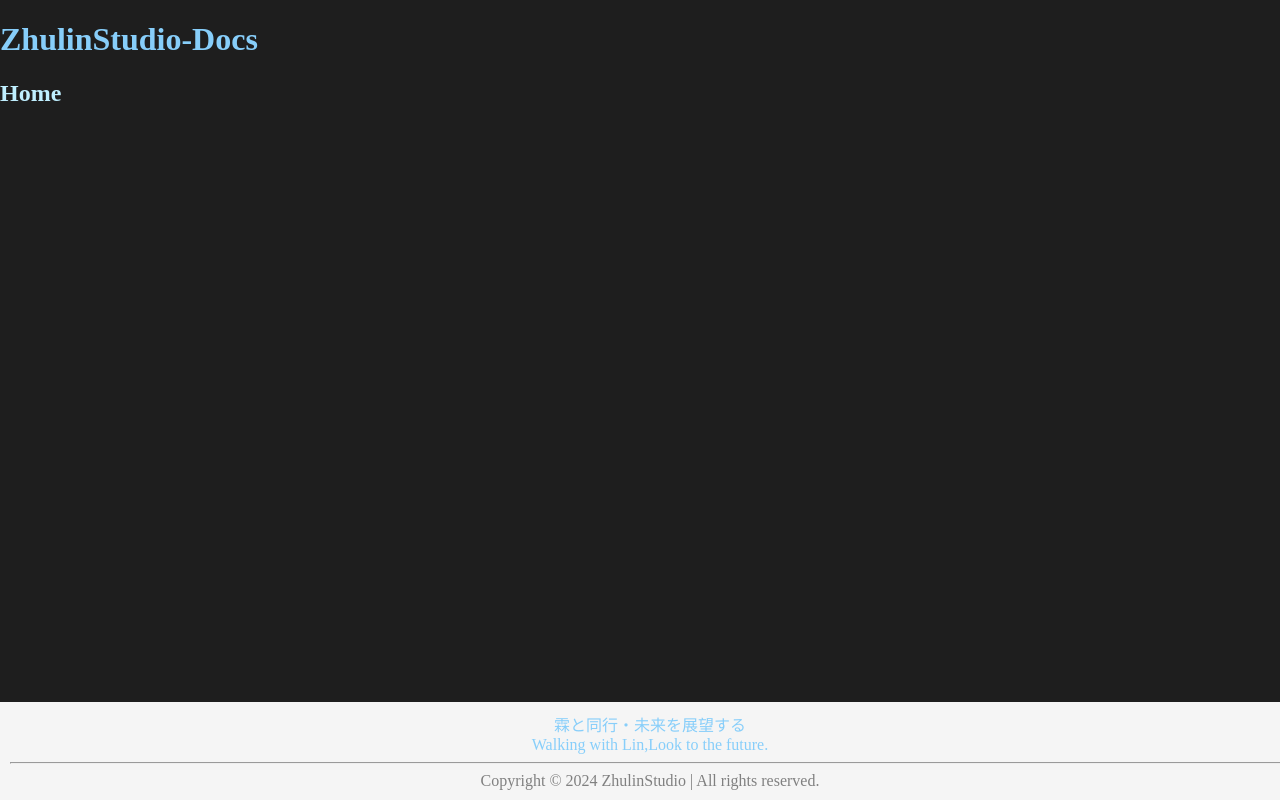
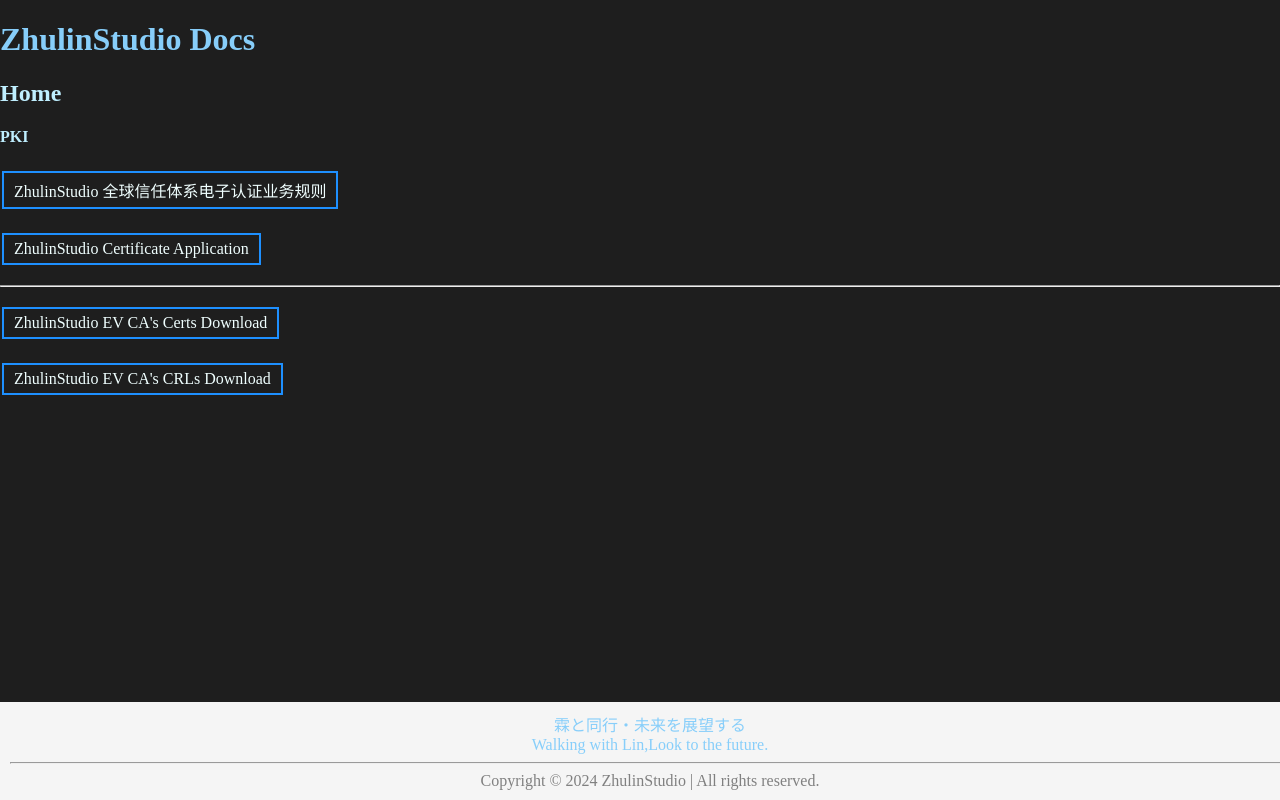
Before and after one commit to ZhuLinStudio/ZhulinStudio-Docs, a plain HTML site: page index.html in a window 1280 px wide. Drawn offline with Linux system fonts and the light colour scheme.

Commit message:
Add files via upload

```diff
--- a/index.html
+++ b/index.html
@@ -110,13 +110,24 @@
 </style>
     <meta charset="utf-8">
     <link href="https://image.zhulinstudio.org.cn/icon/docs.ico" rel="icon">
-    <title>ZhulinStudio-Docs</title>
+    <title>ZhulinStudio-DOCS</title>
 </head>
 <body>
 <div id="preload">
-<h1><font color="#87CEFA" size="ini">ZhulinStudio-Docs</font></h1><h2><font color="#BFEFFF" size="ini">Home
+<h1><font color="#87CEFA" size="ini">ZhulinStudio Docs</font></h1><h2><font color="#BFEFFF" size="ini">Home
 <!--title-->
 </font></h2>
+<!-- <p><font color="#AFEEEE" size="ini"><a href="https://docs.zhulinstudio.org.cn/rootca.crt" class="button button2">EV Root CA's Crt</a></font></p> -->
+<h4><font color="#BFEFFF" size="ini">PKI</font></h4>
+<p><font color="#AFEEEE" size="ini"><a href="https://docs.zhulinstudio.org.cn/pki/CPS.pdf" class="button button2">ZhulinStudio 全球信任体系电子认证业务规则</a></font></p>
+<p><font color="#AFEEEE" size="ini"><a href="https://docs.zhulinstudio.org.cn/pki/Certificate%20Application.pdf" class="button button2">ZhulinStudio Certificate Application</a></font></p>
+<!-- <p><font color="#AFEEEE" size="ini"><a href="https://docs.zhulinstudio.org.cn/cesgca.crt" class="button button2">          EV Codesigning CA's Crt</a></font></p>
+<p><font color="#AFEEEE" size="ini"><a href="https://docs.zhulinstudio.org.cn/ivcesgca.crt" class="button button2">          IV Codesigning CA's Crt</a></font></p>
+<p><font color="#AFEEEE" size="ini"><a href="https://docs.zhulinstudio.org.cn/sslca.crt" class="button button2">          EV SSL CA's Crt</a></font></p>
+<p><font color="#AFEEEE" size="ini"><a href="https://docs.zhulinstudio.org.cn/tsaca.crt" class="button button2">          EV TSA CA's Crt</a></font></p> -->
+<hr>
+<p><font color="#AFEEEE" size="ini"><a href="https://ca.ev.zhulinstudio.org.cn/index.html" class="button button2">ZhulinStudio EV CA's Certs Download</a></font></p>
+<p><font color="#AFEEEE" size="ini"><a href="https://crl.ev.zhulinstudio.org.cn/index.html" class="button button2">ZhulinStudio EV CA's CRLs Download</a></font></p>
 <!--end-->
 <div class="fixed-footer"><a id="view:_id1:_id2:link2"  target="_blank"><font color="#87CEFA" size=
 "ini">霖と同行・未来を展望する<br>Walking with Lin,Look to the future.</font><hr><font color="grey" size="ini">Copyright © 2024 ZhulinStudio | All rights reserved.</a></font></div></div>
```
